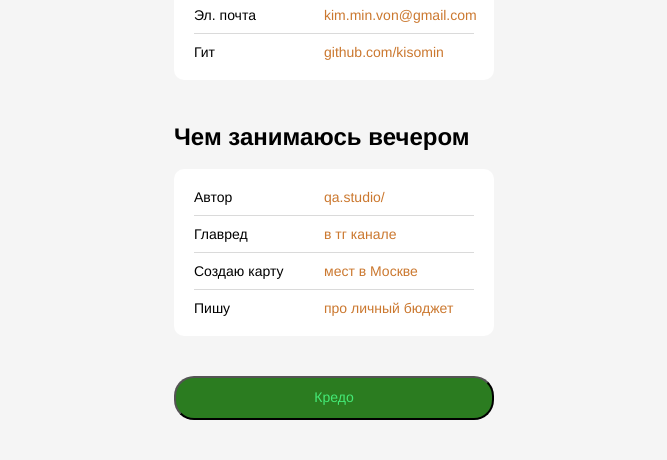
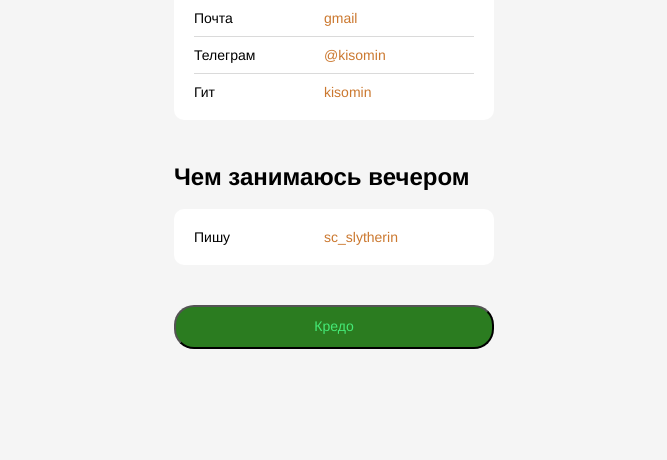
Before and after one commit to kisomin/CV, a plain HTML site: page index.html in a window 1280 px wide. Shown: the part 633-1093 px from the top of the page, without its empty margins (306-973 px from the left). After the commit the page ends 1022 px from the top, so only its background shows below. Drawn offline with Linux system fonts and the light colour scheme.

Commit message:
эмоджи

```diff
--- a/index.html
+++ b/index.html
@@ -13,23 +13,23 @@
       <img src="./me.jpg" alt="avatar" class="header__avatar" />
       <h1 style="text-align: center; class="header__title">Марина Иванова</h1>
       <h3 style="text-align: center; class="header__subtitle">Одна из семи миллиардов</h3>
+      <h3 style="text-align: center; class="header__subtitle">QA Engineer</h3>
     </header>
     <main>
       <section class="links">
         <h2 class="links__header">Доступна</h2>
         <ul class="links__container">
           <li class="links__link">
+            <p class="links__title">Почта</p>
+            <a class="linsk__link" href="kim.min.von@gmail.com">gmail</a>
+          </li>
+          <li class="links__link">
             <p class="links__title">Телеграм</p>
             <a class="linsk__link" href="http://t.me/kisomin">@kisomin</a>
           </li>
           <li class="links__link">
-            <p class="links__title">Эл. почта</p>
-            <a class="linsk__link" href="mailto:kim.min.von@gmail.com"
-              >kim.min.von@gmail.com</a>
-          </li>
-          <li class="links__link">
             <p class="links__title">Гит</p>
-            <a class="linsk__link" href="https://github.com/kisomin">github.com/kisomin</a>
+            <a class="linsk__link" href="https://github.com/kisomin">kisomin</a>
           </li>
         </ul>
       </section>
@@ -37,20 +37,8 @@
         <h2 class="links__header">Чем занимаюсь вечером</h2>
         <ul class="links__container">
           <li class="links__link">
-            <p class="links__title">Автор</p>
-            <a class="linsk__link" href="https://qa.studio/">qa.studio/</a>
-          </li>
-          <li class="links__link">
-            <p class="links__title">Главред</p>
-            <a class="linsk__link" href="https://t.me/qa_studio">в тг канале</a>
-          </li>
-          <li class="links__link">
-            <p class="links__title">Создаю карту</p>
-            <a class="linsk__link" href="https://www.google.com/maps/d/edit?mid=1lVTPZVywL-fuG8musq09CWQWxcMS2FE0&ll=55.74698933198479%2C37.62036627521297&z=14">мест в Москве</a>
-          </li>
-          <li class="links__link">
             <p class="links__title">Пишу</p>
-            <a class="linsk__link" href="https://dolnikov.ru/blog/all/lichny-byudzhet/">про личный бюджет</a>
+            <a class="linsk__link" href="https://vk.com/sc_slytherin">sc_slytherin</a>
           </li>
         </ul>
       </section>
--- a/js.js
+++ b/js.js
@@ -3,5 +3,5 @@ const button = document.querySelector('button');
 
 /* Тут на кнопку навешиваем обрабочик, который ждёт клика и тогда запустит логику */
 button.addEventListener('click', function() {
-	alert('Я не продаюсь, но за деньги - да')
+	alert('Я не продаюсь, но за деньги - да :)')
 })
```
